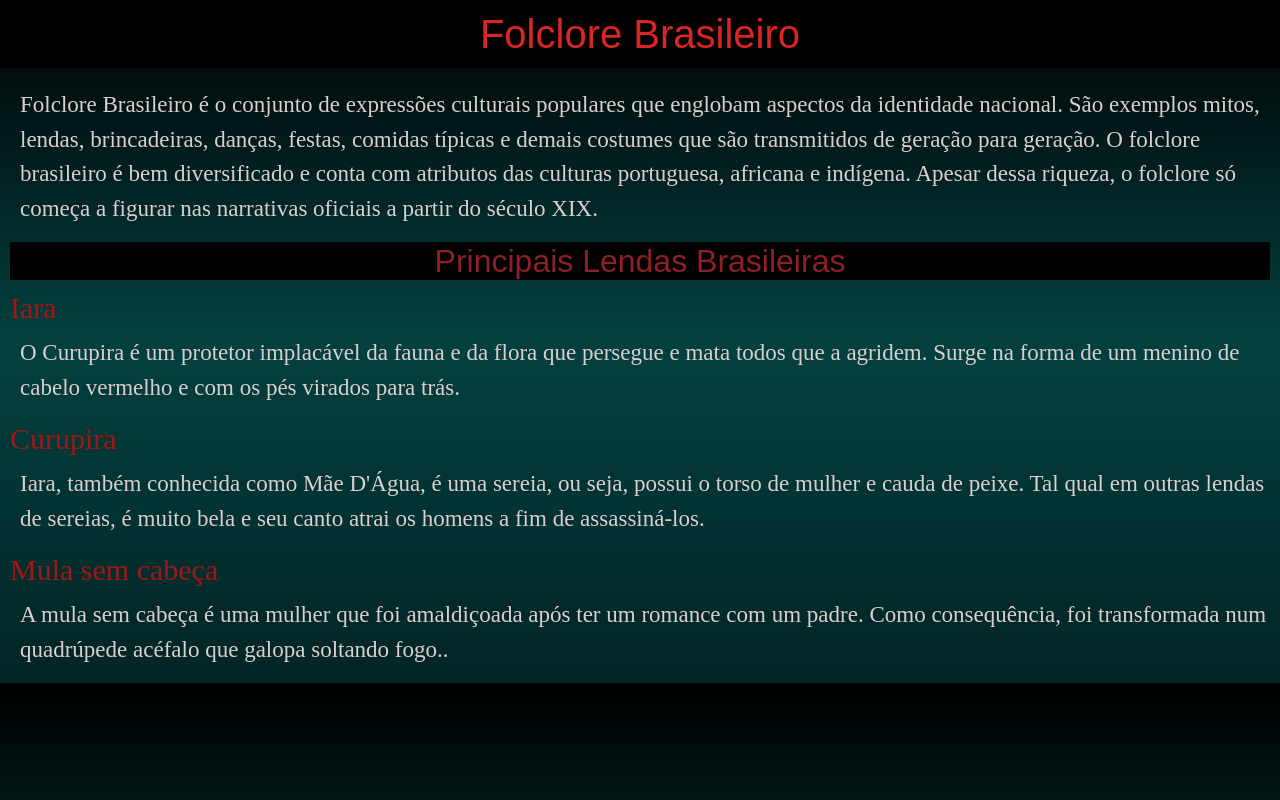
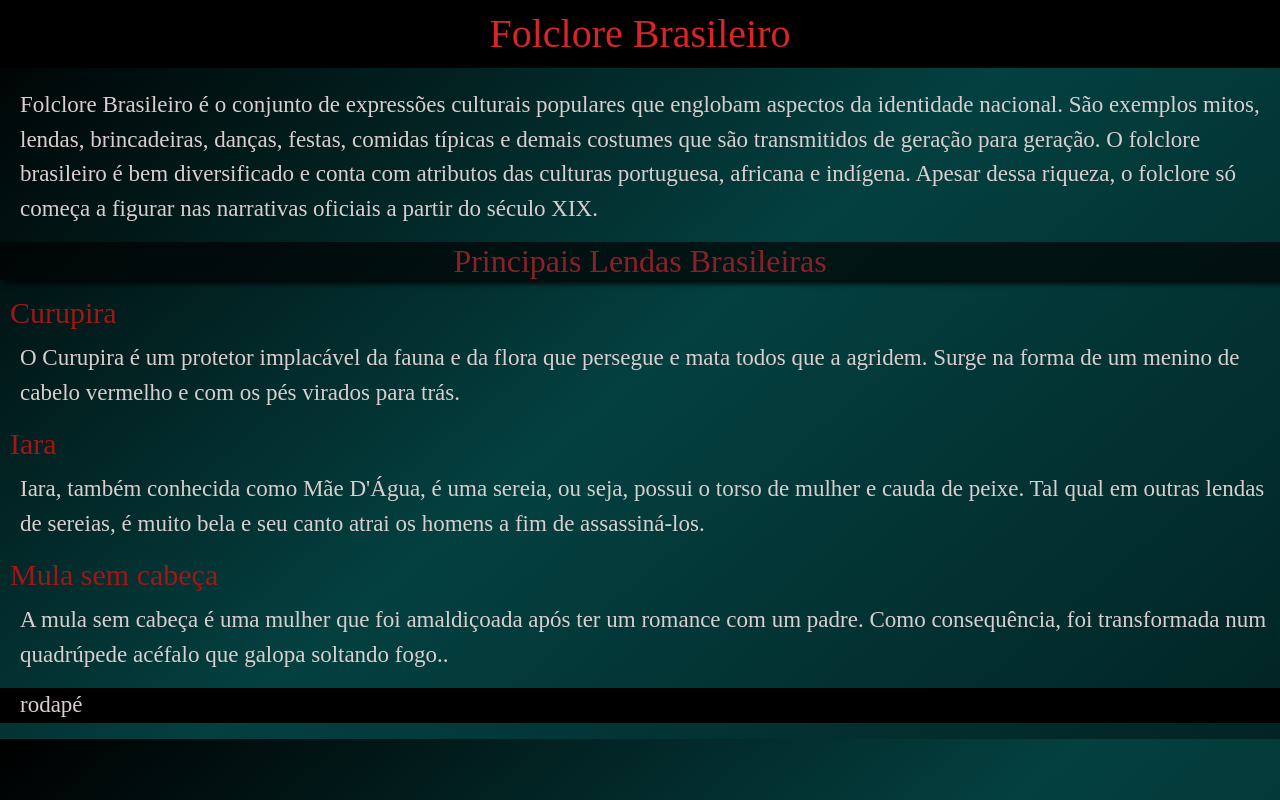
Before and after one commit to Isis-Katherine/tarefas, a plain HTML site: page index.html in a window 1280 px wide. Drawn offline with nearby package versions, Linux system fonts and the light colour scheme.

Commit message:
Update index.html
rodape

```diff
--- a/index.html
+++ b/index.html
@@ -17,10 +17,11 @@
 
     <style>
         body{
-            background:linear-gradient(black, #044040, #022424);
+            background:linear-gradient(140deg ,black, #044040, #022424 100%);
+            font-family: 'Times New Roman', Times, serif;
         }
         h1{
-            font-family:Arial, Helvetica, sans-serif;
+
             text-align: center;
             margin-bottom: 20px;
             background-color: #000000;
@@ -28,11 +29,11 @@
             padding: 10px;
         }
         h2{
-            margin:10px;
+            margin-bottom:15px;
             color: #8C1F28;
-            background-color: #000000;
+            background-color: #000000a9;
             text-align: center;
-            font-family:Arial, Helvetica, sans-serif;
+            box-shadow:5px 4px 5px rgba(0, 0, 0, 0.829);
 
         }
         h3{
@@ -40,14 +41,17 @@
             margin-right: 50px;
             color: #a11616;
             margin: 10px;
-             font-family: 'Times New Roman', Times, serif;
+            font-family: 'Times New Roman', Times, serif;
+
 
         }
         p{
             margin-left: 20px;
             color: rgb(219, 206, 206);
             font-size: 23px;
-            font-family: 'Times New Roman', Times, serif;
+        }
+        footer{
+            background-color: #000000;
         }
 
     </style>
@@ -65,17 +69,20 @@
     </header>
     <h2>Principais Lendas Brasileiras</h2>
 
-    <h3>Iara</h3>
+    <h3>Curupira</h3>
     <p>O Curupira é um protetor implacável da fauna e da flora que persegue e mata todos que a agridem. Surge na forma de um menino de cabelo vermelho e com os pés virados para trás.
     </p>
 
-    <h3>Curupira</h3>
+
+    <h3>Iara</h3>
     <p>Iara, também conhecida como Mãe D'Água, é uma sereia, ou seja, possui o torso de mulher e cauda de peixe. Tal qual em outras lendas de sereias, é muito bela e seu canto atrai os homens a fim de assassiná-los.</p>
 
     <h3>Mula sem cabeça</h3>
     <p>A mula sem cabeça é uma mulher que foi amaldiçoada após ter um romance com um padre. Como consequência, foi transformada num quadrúpede acéfalo que galopa soltando fogo..</p>
 
-
+<footer>
+ <p>rodapé</p>
+</footer>
 
 </body>
 </html>
```
